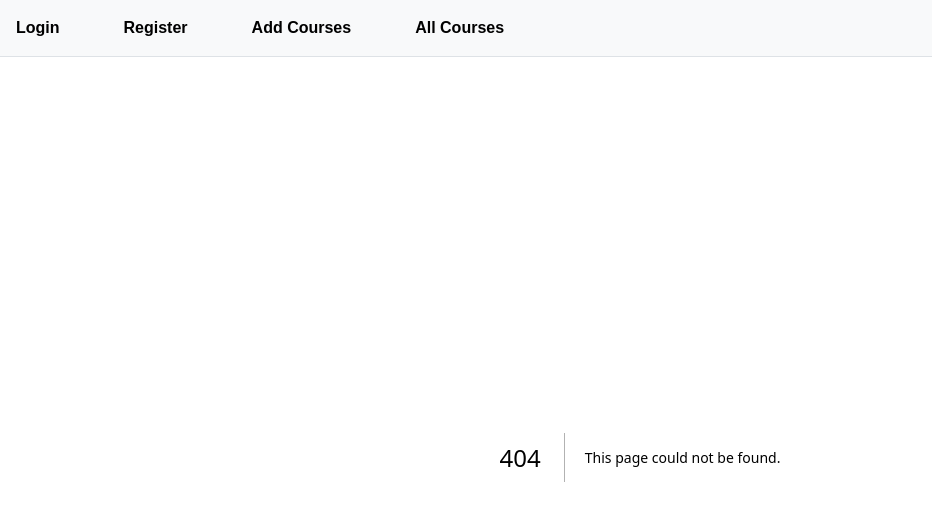
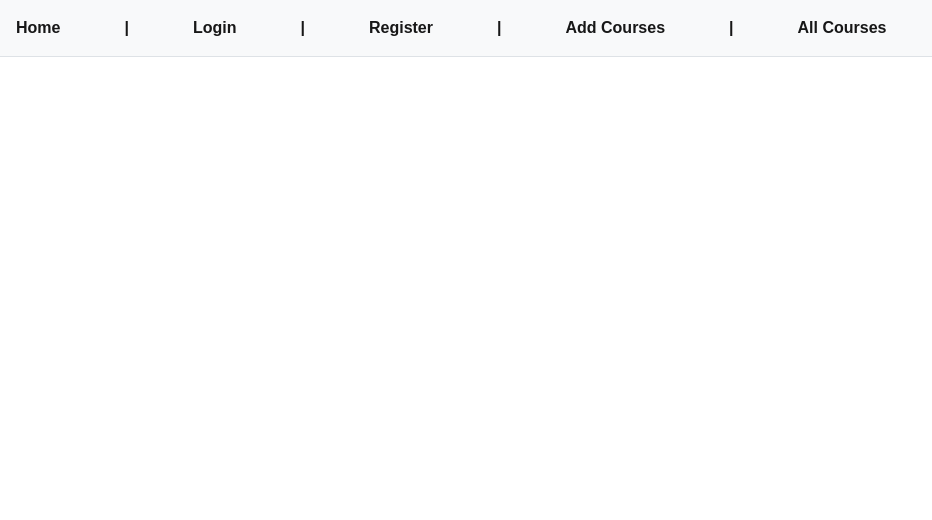
Before and after one commit to oadudhossain/microdeft_react_test_oadud_hossain, a Next.js app: page / in a window 1280 px wide. Before the commit this address had no page. Shown: the top 520 px of the page, without its empty margins (0-932 px from the left). Built offline with nearby package versions, Linux system fonts and the light colour scheme.

Commit message:
added home button

```diff
--- a/src/app/layout.tsx
+++ b/src/app/layout.tsx
@@ -27,15 +27,26 @@ export default function RootLayout({
   return (
     <html lang="en">
       <body
-      className={`${geistSans.variable} ${geistMono.variable} antialiased`}
+        className={`${geistSans.variable} ${geistMono.variable} antialiased`}
       >
-      <nav style={{ display: 'flex', gap: '4rem', padding: '1rem', backgroundColor: '#f8f9fa', borderBottom: '1px solid #dee2e6', fontWeight: "bold" }}>
-        <Link href="/login">Login</Link>
-        <Link href="/register">Register</Link>
-        <Link href="/courses/add">Add Courses</Link>
-        <Link href="/courses">All Courses</Link>
-      </nav>
-      {children}
+        <nav
+          style={{
+            display: "flex",
+            gap: "4rem",
+            padding: "1rem",
+            backgroundColor: "#f8f9fa",
+            borderBottom: "1px solid #dee2e6",
+            fontWeight: "bold",
+
+          }}
+        >
+          <Link href="/">Home</Link>|
+          <Link href="/login">Login</Link>|
+          <Link href="/register">Register</Link>|
+          <Link href="/courses/add">Add Courses</Link>|
+          <Link href="/courses">All Courses</Link>
+        </nav>
+        {children}
       </body>
     </html>
   );
--- /dev/null
+++ b/src/app/page.jsx
@@ -0,0 +1,11 @@
+import React from "react";
+
+const Home = () => {
+  return (
+    <div>
+      {/* <h1>Home</h1> */}
+    </div>
+  );
+};
+
+export default Home;
```
